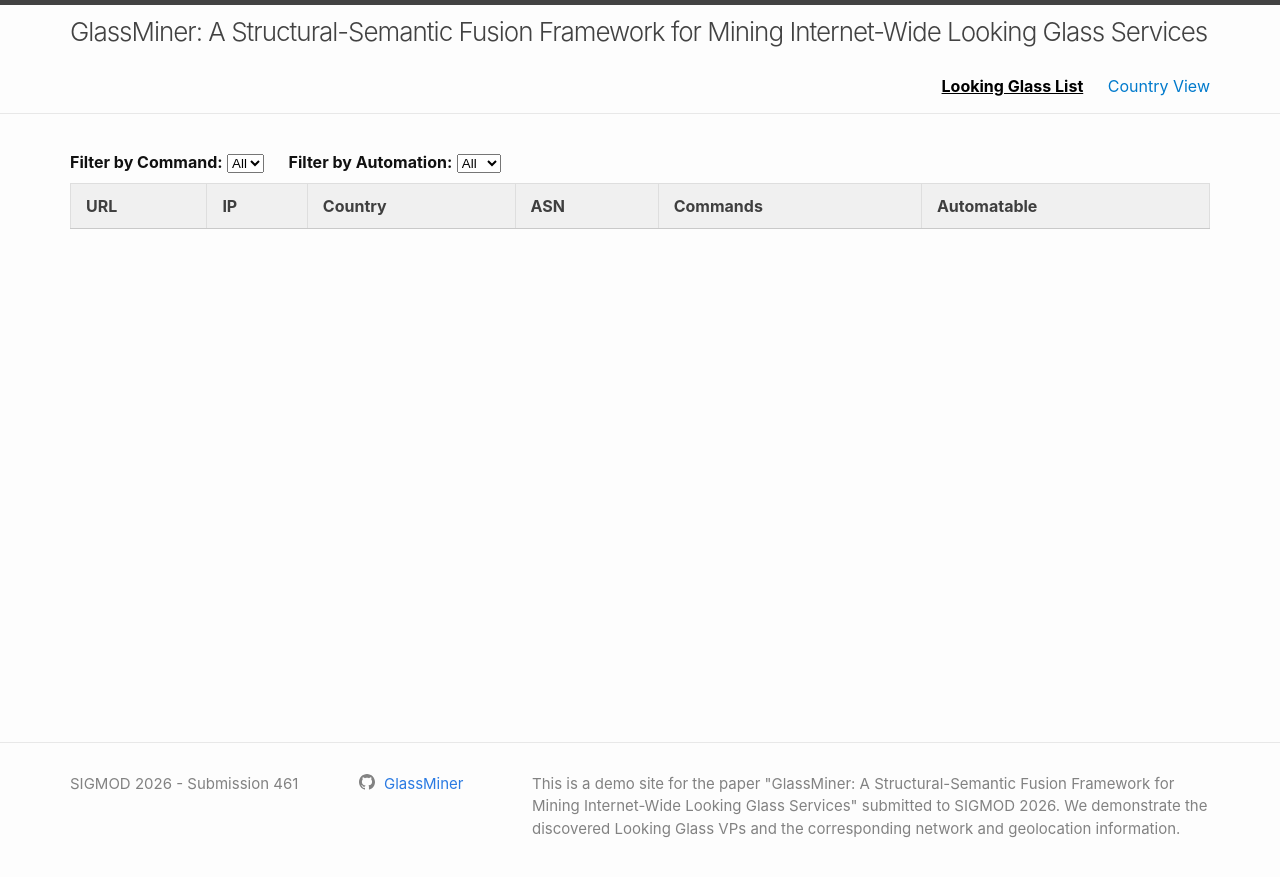
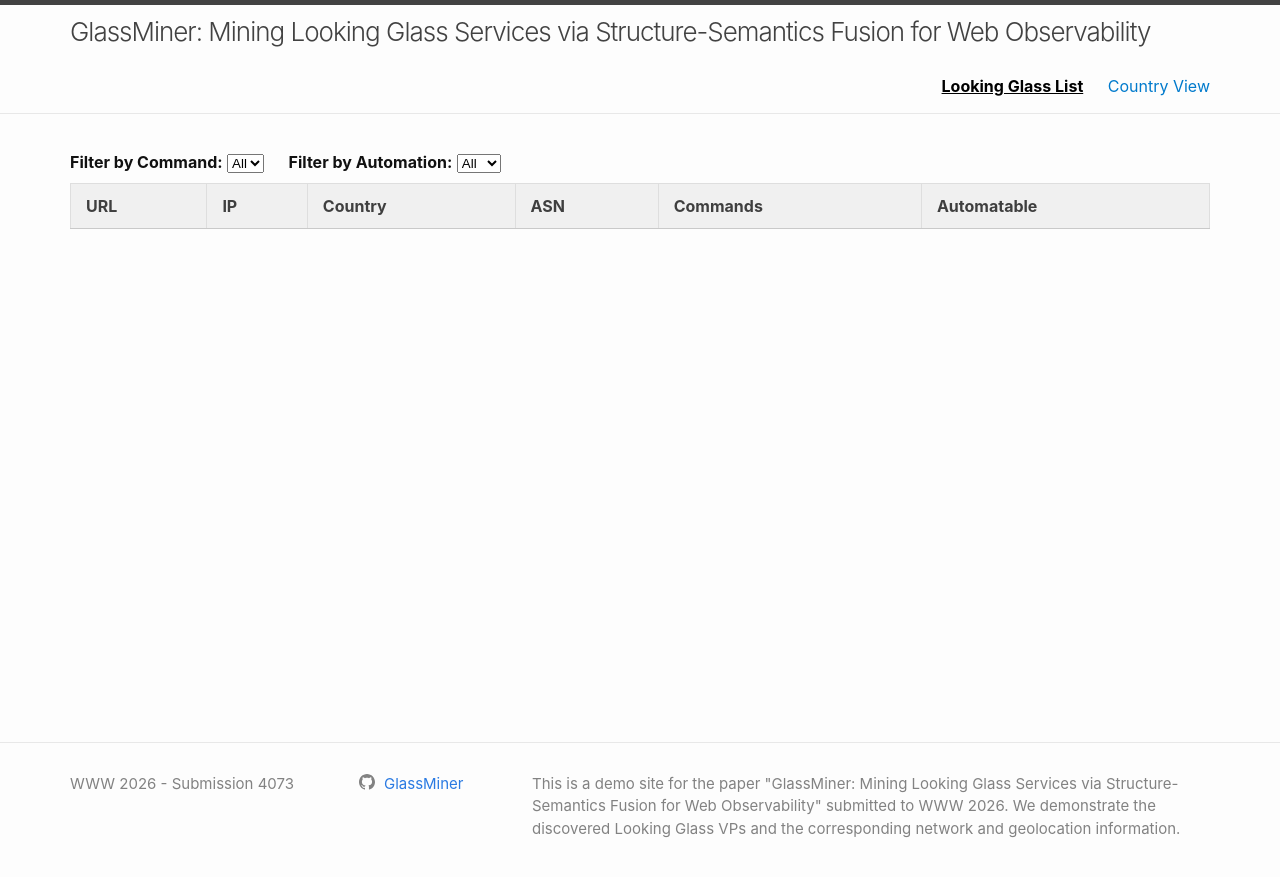
Before and after one commit to GlassMiner/GlassMiner, a Jekyll site: the page built from index.html, in a window 1280 px wide. Shown: the top 877 px of the page. Built offline with Jekyll 4.4.1, drawn with Linux system fonts in a browser that asks for light colours.

Commit message:
Update the index.html

```diff
--- a/_config.yml
+++ b/_config.yml
@@ -18,15 +18,15 @@
 # You can create any custom variable you would like, and they will be accessible
 # in the templates via {{ site.myvariable }}.
 
-title: "GlassMiner: A Structural-Semantic Fusion Framework for Mining Internet-Wide Looking Glass Services"
+title: "GlassMiner: Mining Looking Glass Services via Structure-Semantics Fusion for Web Observability"
 email: anonymous@none.com
-author: "SIGMOD 2026 - Submission 461"
+author: "WWW 2026 - Submission 4073"
 description: >- # this means to ignore newlines until "baseurl:"
-  This is a demo site for the paper "GlassMiner: A Structural-Semantic Fusion Framework for Mining Internet-Wide Looking Glass Services" submitted to SIGMOD 2026. We demonstrate the discovered Looking Glass VPs and the corresponding network and geolocation information.
+  This is a demo site for the paper "GlassMiner: Mining Looking Glass Services via Structure-Semantics Fusion for Web Observability" submitted to WWW 2026. We demonstrate the discovered Looking Glass VPs and the corresponding network and geolocation information.
 baseurl: "/GlassMiner" # the subpath of your site, e.g. /blog
 url: "" # the base hostname & protocol for your site, e.g. http://example.com
 github_username: GlassMiner
-github_repository: https://anonymous.4open.science/r/SIGMOD26-Submission461/
+github_repository: https://anonymous.4open.science/r/WWW26-GlassMiner-4073/
 # Build settings
 theme: minima
 plugins:
```
